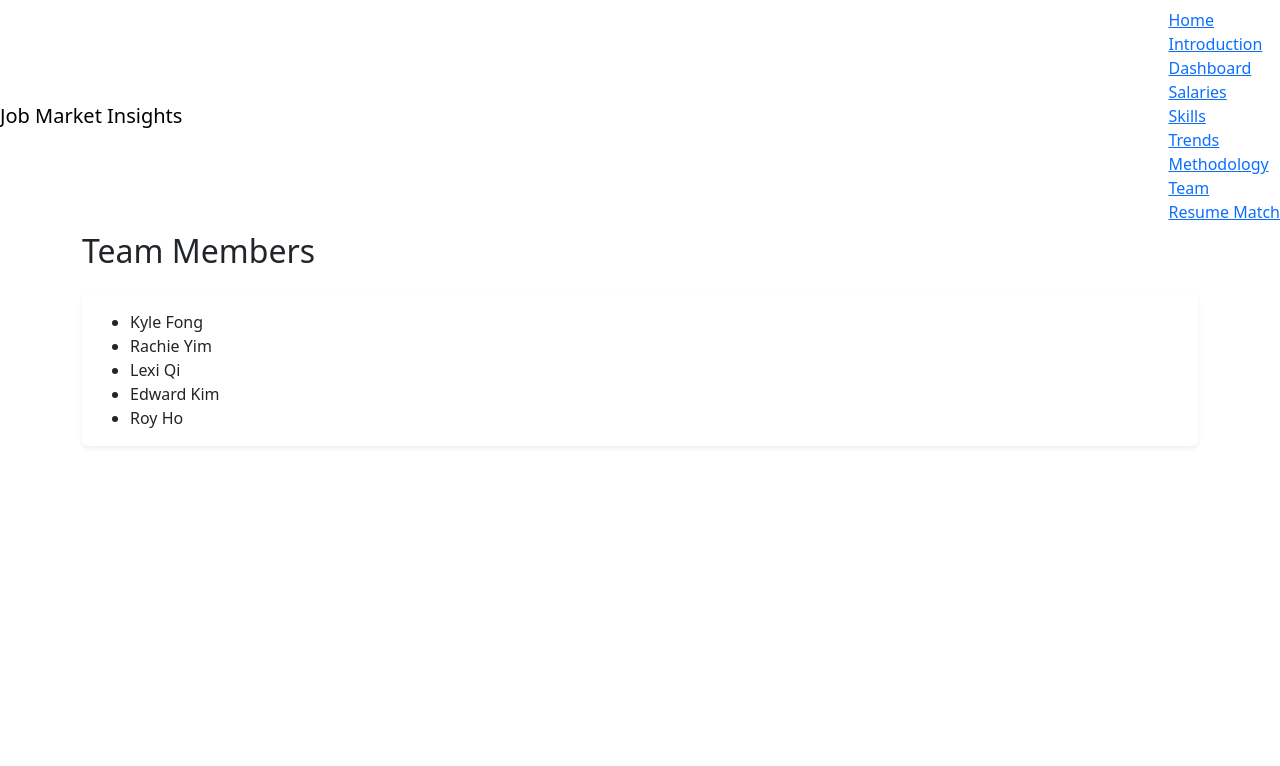
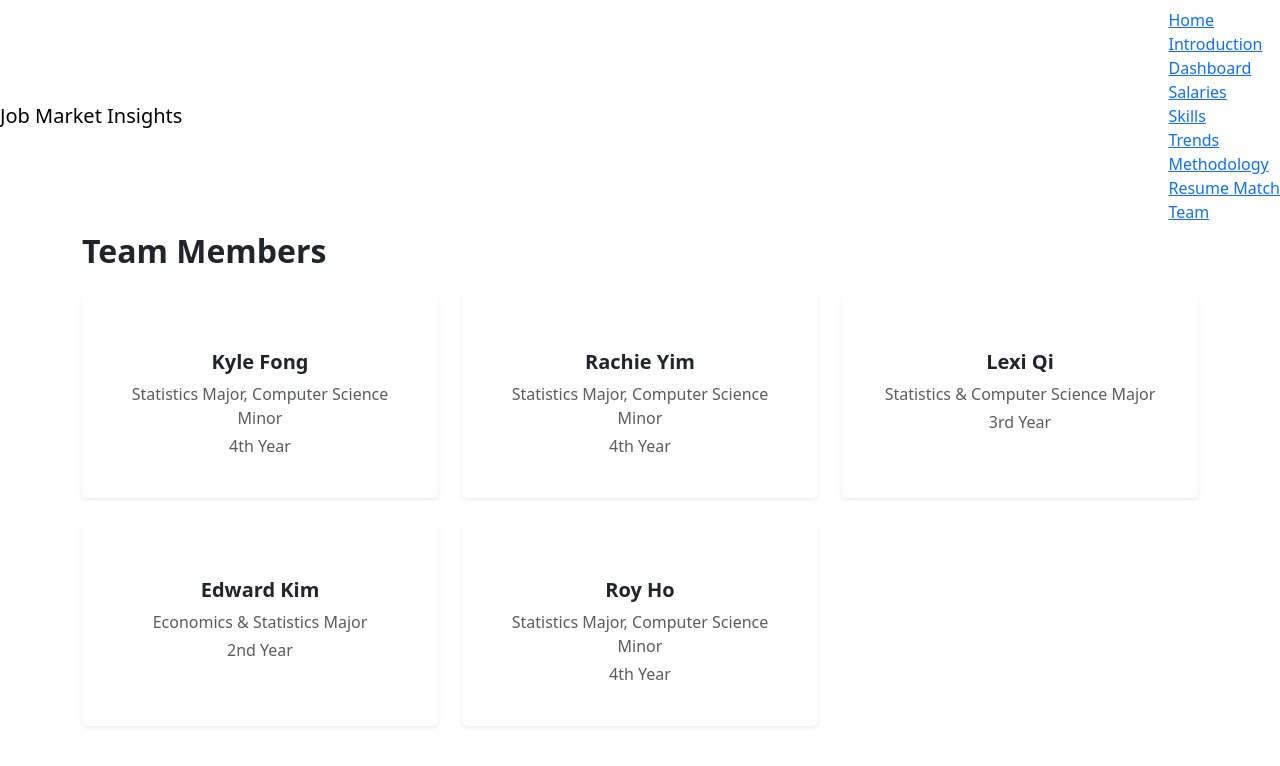
Before and after one commit to khfong26/Sta160-Group-Project, a Python web app: template src/website/templates/team.html in a window 1280 px wide. Shown: the top 766 px of the page. Run offline with Jinja, Linux system fonts and the light colour scheme; the template is opened without the code that fills it, so the values that code supplies are empty; some libraries are stand-ins or nearby versions.

Commit message:
Team Section better Format

```diff
--- a/src/website/templates/base.html
+++ b/src/website/templates/base.html
@@ -38,8 +38,9 @@
             <a href="/skills">Skills</a>
             <a href="/trends">Trends</a>
             <a href="/methodology">Methodology</a>
+            <a href="/recommend">Resume Match</a>
             <a href="/team">Team</a>
-            <a href="/recommend">Resume Match</a>
+
         </div>
     </nav>
 
--- a/src/website/templates/team.html
+++ b/src/website/templates/team.html
@@ -2,15 +2,75 @@
 {% block title %}Team{% endblock %}
 
 {% block content %}
-<h2 class="mb-4">Team Members</h2>
+<h2 class="mb-4 fw-bold">Team Members</h2>
 
-<div class="bg-white shadow-sm p-3 rounded">
-  <ul class="mb-0">
-    <li>Kyle Fong</li>
-    <li>Rachie Yim</li>
-    <li>Lexi Qi</li>
-    <li>Edward Kim</li>
-    <li>Roy Ho</li>
-  </ul>
+<div class="row row-cols-1 row-cols-md-3 g-4">
+
+  <div class="col">
+    <div class="card shadow-sm border-0 h-100 text-center p-4">
+      <div class="card-body">
+        <div class="mb-3">
+          <i class="bi bi-person-circle" style="font-size: 3rem; color: #6c6c6c;"></i>
+        </div>
+        <h5 class="card-title fw-bold">Kyle Fong</h5>
+        <p class="text-muted mb-1">Statistics Major, Computer Science Minor</p>
+        <p class="text-muted mb-0">4th Year</p>
+      </div>
+    </div>
+  </div>
+
+  <div class="col">
+    <div class="card shadow-sm border-0 h-100 text-center p-4">
+      <div class="card-body">
+        <div class="mb-3">
+          <i class="bi bi-person-circle" style="font-size: 3rem; color: #6c6c6c;"></i>
+        </div>
+        <h5 class="card-title fw-bold">Rachie Yim</h5>
+        <p class="text-muted mb-1">Statistics Major, Computer Science Minor</p>
+        <p class="text-muted mb-0">4th Year</p>
+      </div>
+    </div>
+  </div>
+
+  <div class="col">
+    <div class="card shadow-sm border-0 h-100 text-center p-4">
+      <div class="card-body">
+        <div class="mb-3">
+          <i class="bi bi-person-circle" style="font-size: 3rem; color: #6c6c6c;"></i>
+        </div>
+        <h5 class="card-title fw-bold">Lexi Qi</h5>
+        <p class="text-muted mb-1">Statistics & Computer Science Major</p>
+        <p class="text-muted mb-0">3rd Year</p>
+      </div>
+    </div>
+  </div>
+
+  <div class="col">
+    <div class="card shadow-sm border-0 h-100 text-center p-4">
+      <div class="card-body">
+        <div class="mb-3">
+          <i class="bi bi-person-circle" style="font-size: 3rem; color: #6c6c6c;"></i>
+        </div>
+        <h5 class="card-title fw-bold">Edward Kim</h5>
+        <p class="text-muted mb-1">Economics & Statistics Major</p>
+        <p class="text-muted mb-0">2nd Year</p>
+      </div>
+    </div>
+  </div>
+
+  <div class="col">
+    <div class="card shadow-sm border-0 h-100 text-center p-4">
+      <div class="card-body">
+        <div class="mb-3">
+          <i class="bi bi-person-circle" style="font-size: 3rem; color: #6c6c6c;"></i>
+        </div>
+        <h5 class="card-title fw-bold">Roy Ho</h5>
+        <p class="text-muted mb-1">Statistics Major, Computer Science Minor</p>
+        <p class="text-muted mb-0">4th Year</p>
+      </div>
+    </div>
+  </div>
+
 </div>
+
 {% endblock %}
```
